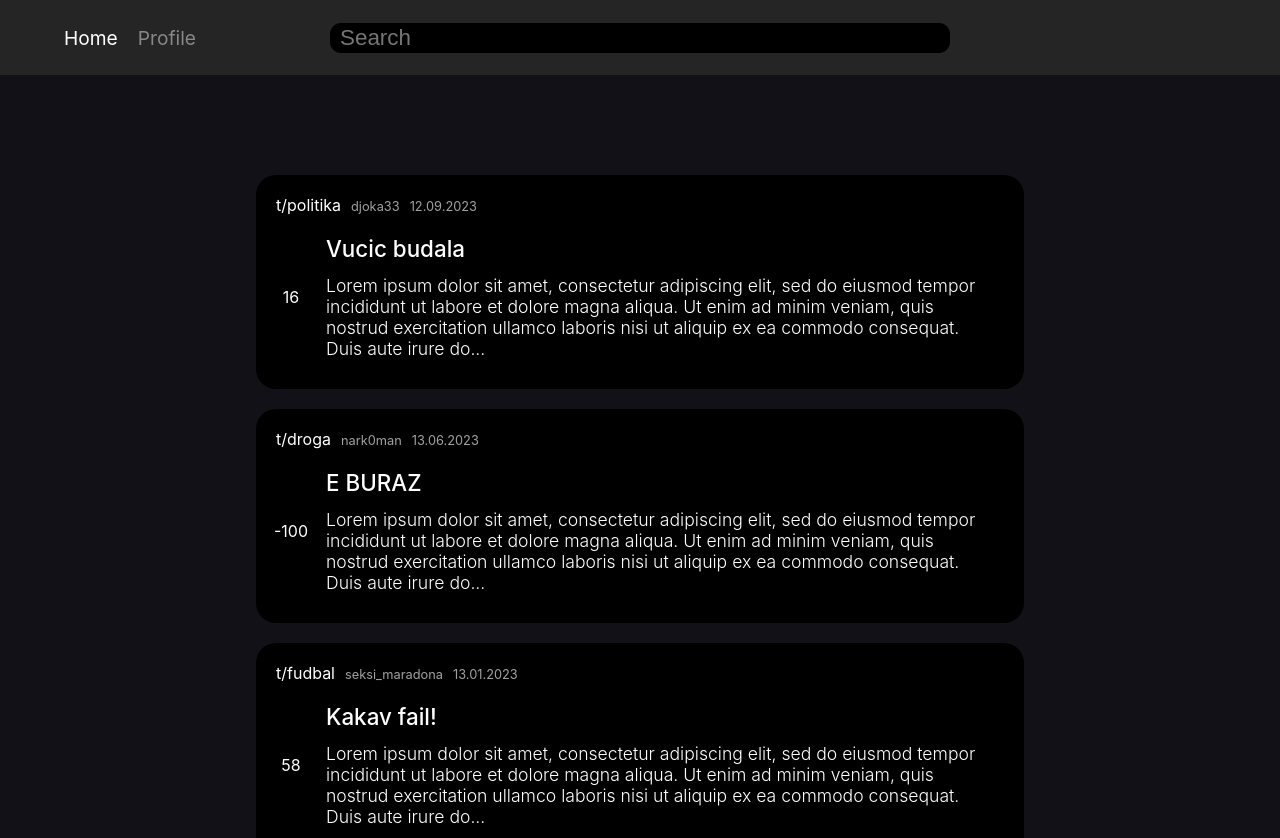
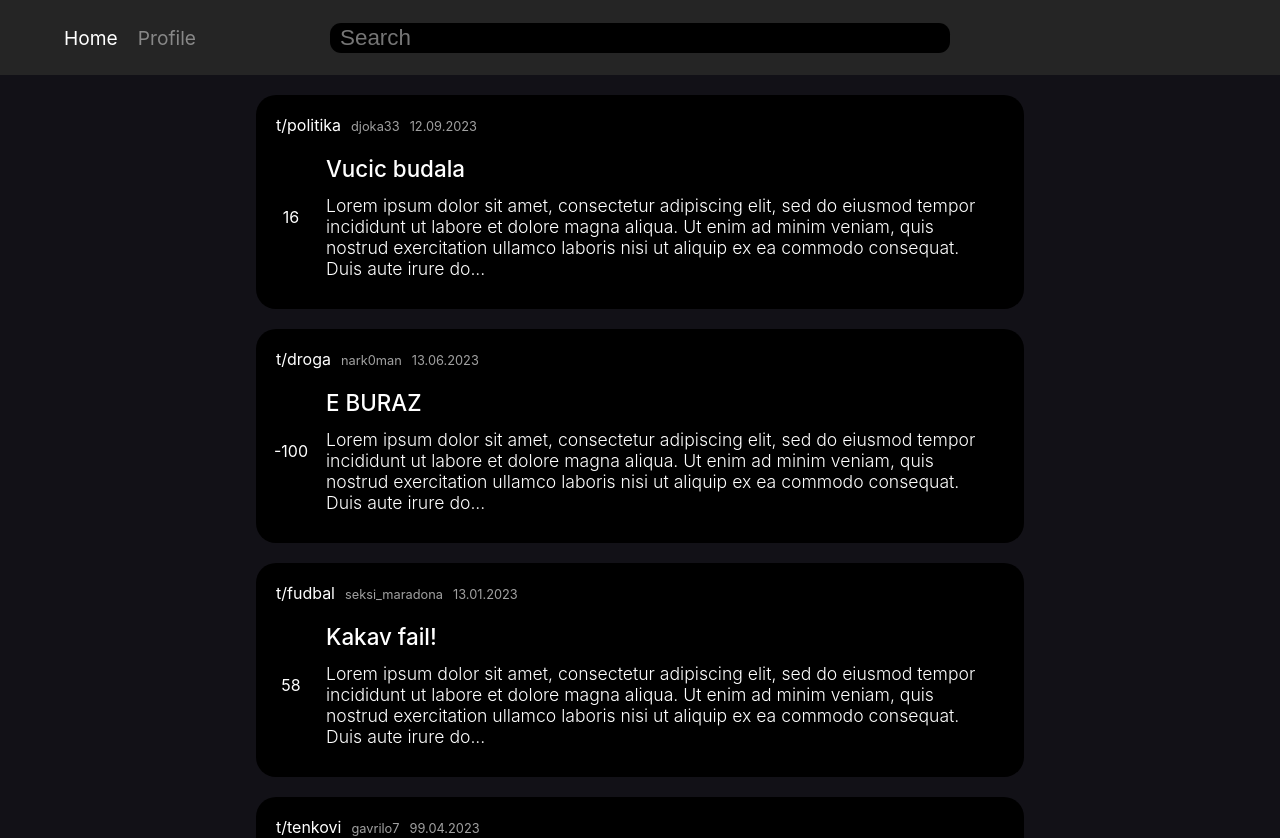
Before and after one commit to Smesnoje/creddit, a React (Create React App) app: page / in a window 1280 px wide. Shown: the top 838 px of the page. Built offline with nearby package versions, Linux system fonts and the light colour scheme.

Commit message:
padding fix

```diff
--- a/src/components/shared/Wrapper.css
+++ b/src/components/shared/Wrapper.css
@@ -1,5 +1,4 @@
 main {
     max-width: 60%;
     margin: auto;
-    padding-top: 80px;
 }
```
